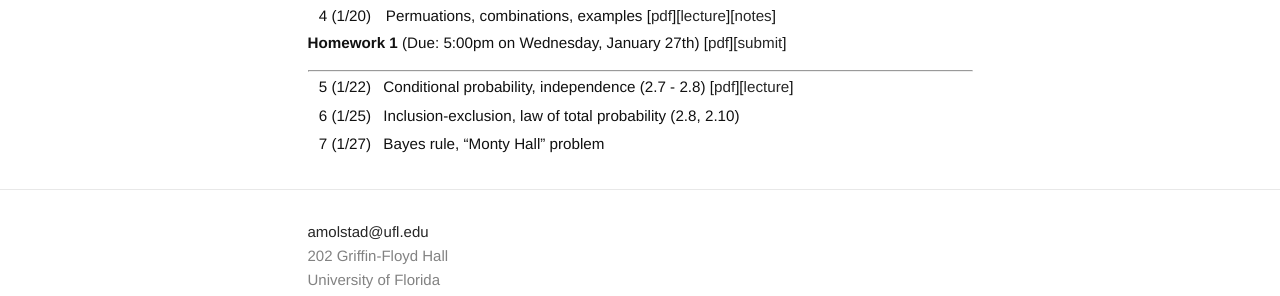
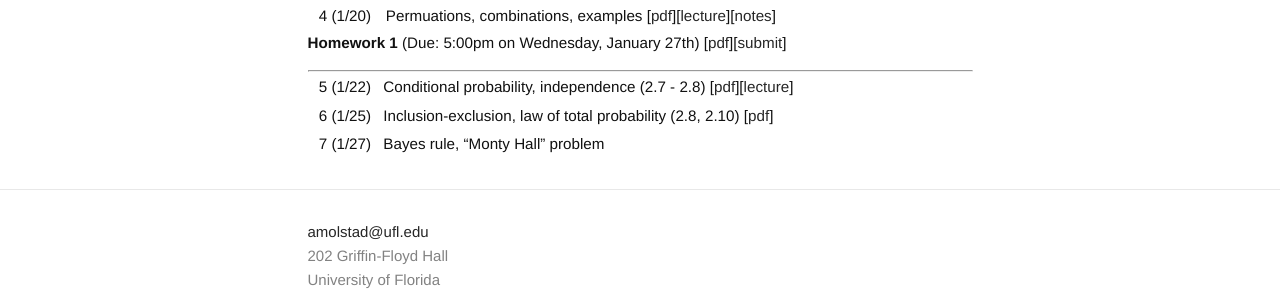
Before and after one commit to ajmolstad/ajmolstad.github.io, a Jekyll site: the page built from S21_STA4321.md, in a window 1280 px wide. Shown: the part 390-686 px from the top of the page. Built offline with Jekyll 4.4.1, drawn with Linux system fonts in a browser that asks for light colours.

Commit message:
Update S21_STA4321.md

```diff
--- a/S21_STA4321.md
+++ b/S21_STA4321.md
@@ -26,5 +26,5 @@ Note that you must be logged into your UFL eLearning account to access course ma
 ---------------
 
 || 5 (1/22) || Conditional probability, independence (2.7 - 2.8) [[pdf](https://ufl.instructure.com/files/56381080/download?download_frd=1)][[lecture](https://ufl.instructure.com/courses/426946/files?preview=56393674)] ||
-|| 6 (1/25) || Inclusion-exclusion, law of total probability (2.8, 2.10) ||
+|| 6 (1/25) || Inclusion-exclusion, law of total probability (2.8, 2.10) [[pdf](https://ufl.instructure.com/files/56463296/download?download_frd=1)] ||
 || 7 (1/27) || Bayes rule, “Monty Hall” problem ||
```
